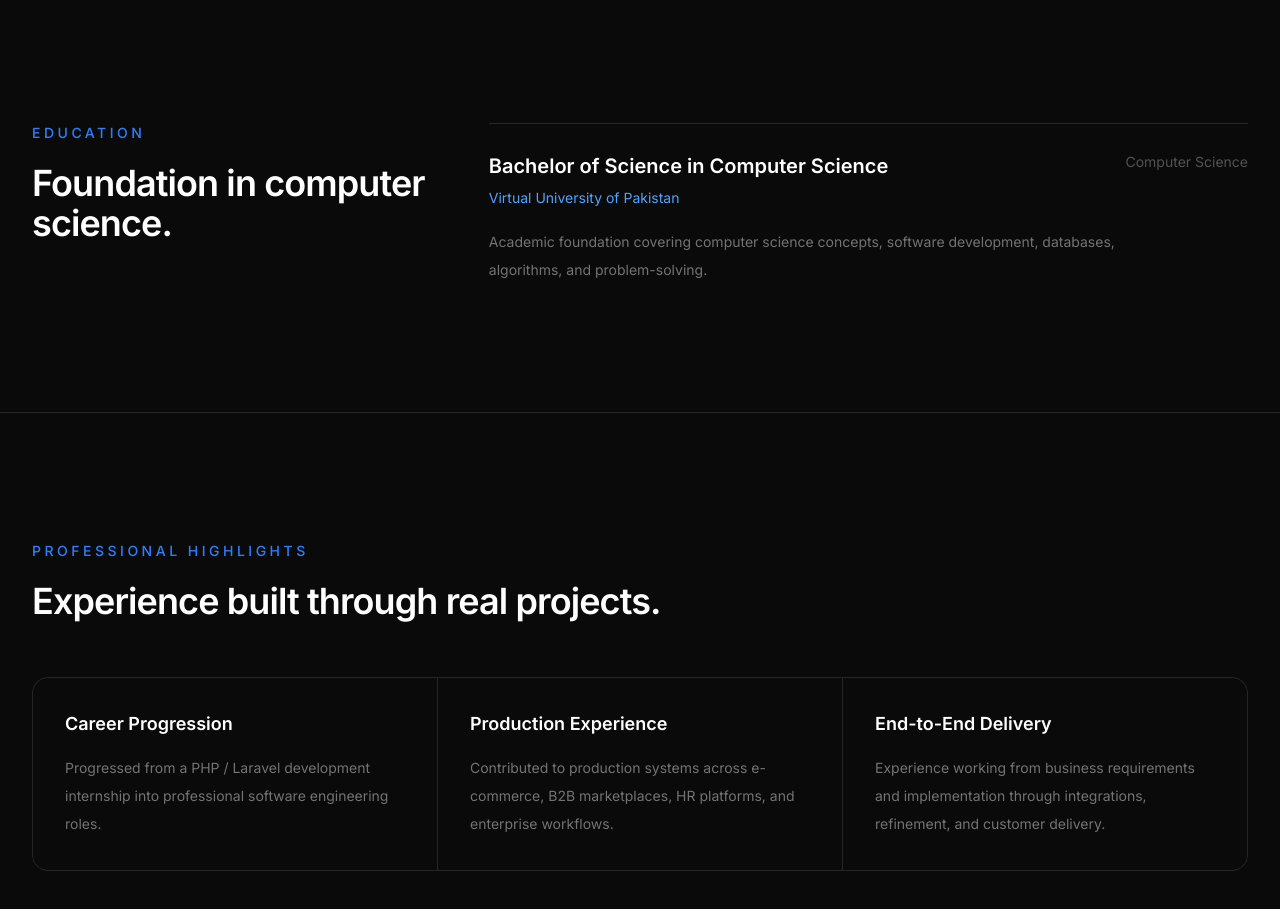
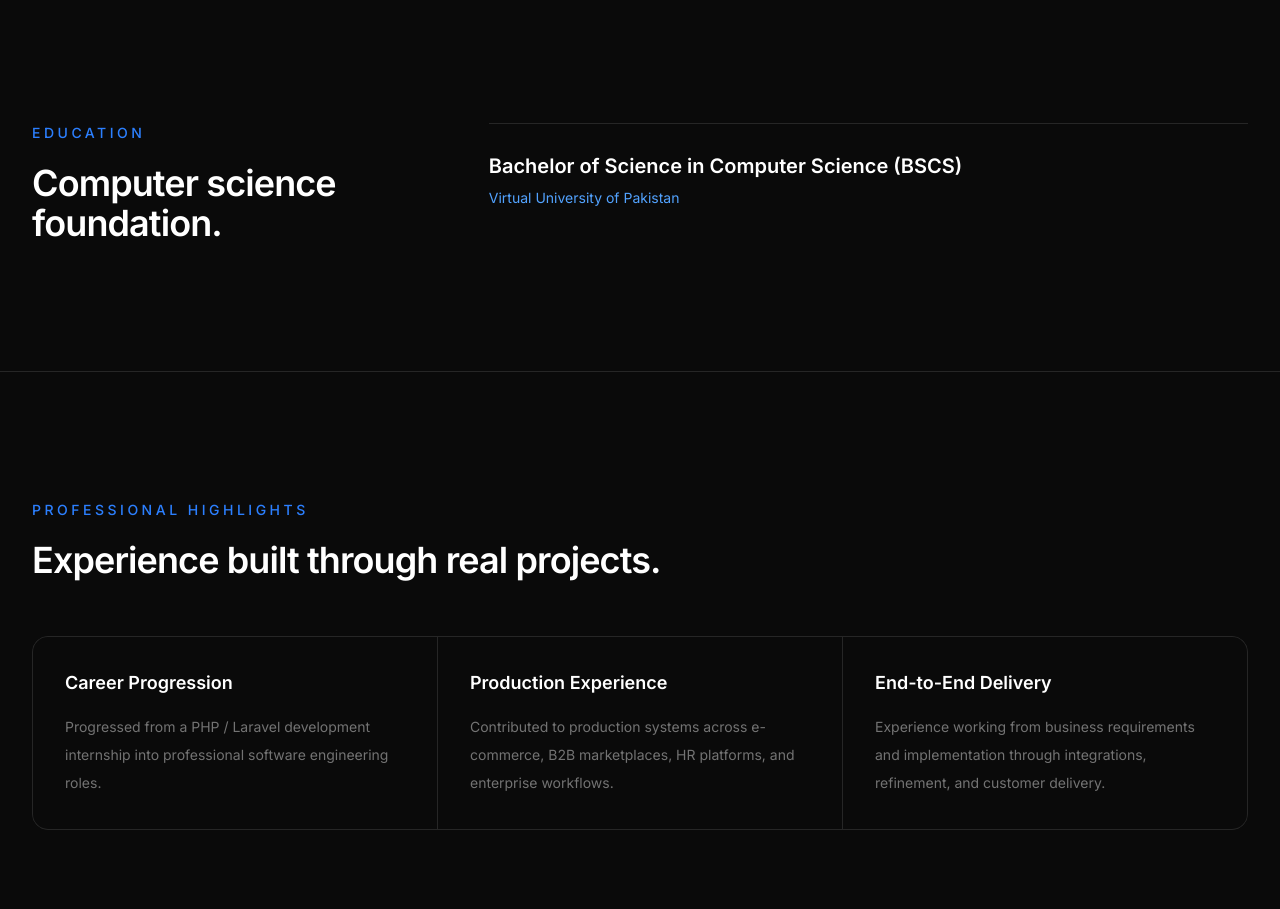
Before and after one commit to imiantalha/Portfolio, a Next.js app: page / in a window 1280 px wide. Shown: the part 10320-11229 px from the top of the page. Built offline with nearby package versions, Linux system fonts and the light colour scheme.

Commit message:
content(education): keep education factual and concise

```diff
--- a/app/components/Education.tsx
+++ b/app/components/Education.tsx
@@ -1,45 +1,17 @@
 export default function Education() {
   return (
-    <section
-      id="education"
-      className="border-t border-neutral-800 py-24 sm:py-32"
-    >
+    <section id="education" className="border-t border-neutral-800 py-24 sm:py-32" aria-labelledby="education-title">
       <div className="mx-auto max-w-7xl px-6 lg:px-8">
         <div className="grid gap-12 lg:grid-cols-[0.7fr_1.3fr]">
           <div>
-            <p className="text-sm font-medium uppercase tracking-[0.25em] text-blue-500">
-              Education
-            </p>
-
-            <h2 className="mt-5 text-3xl font-semibold tracking-tight text-white sm:text-4xl">
-              Foundation in computer science.
-            </h2>
+            <p className="text-sm font-medium uppercase tracking-[0.25em] text-blue-500">Education</p>
+            <h2 id="education-title" className="mt-5 text-3xl font-semibold tracking-tight text-white sm:text-4xl">Computer science foundation.</h2>
           </div>
-
           <div>
-            <div className="border-t border-neutral-800 pt-7">
-              <div className="flex flex-col justify-between gap-2 sm:flex-row">
-                <div>
-                  <h3 className="text-xl font-semibold text-white">
-                    Bachelor of Science in Computer Science
-                  </h3>
-
-                  <p className="mt-2 text-sm text-blue-400">
-                    Virtual University of Pakistan
-                  </p>
-                </div>
-
-                <span className="text-sm text-neutral-600">
-                  Computer Science
-                </span>
-              </div>
-
-              <p className="mt-5 max-w-2xl text-sm leading-7 text-neutral-500">
-                Academic foundation covering computer science concepts,
-                software development, databases, algorithms, and
-                problem-solving.
-              </p>
-            </div>
+            <article className="border-t border-neutral-800 pt-7">
+              <h3 className="text-xl font-semibold text-white">Bachelor of Science in Computer Science (BSCS)</h3>
+              <p className="mt-2 text-sm text-blue-400">Virtual University of Pakistan</p>
+            </article>
           </div>
         </div>
       </div>
```
